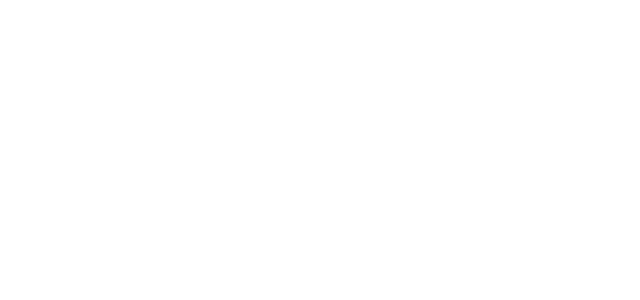
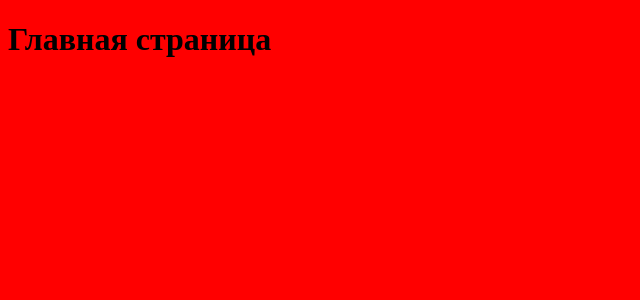
Before and after one commit to vvvmvvv/FD-band, a React (Create React App) app in the folder fdband/: page / in a window 1280 px wide. Shown: the top 300 px of the page, without its empty margins (0-640 px from the left). Built offline with nearby package versions, Linux system fonts and the light colour scheme.

Commit message:
start package folders + routers + scss works

```diff
--- a/fdband/package.json
+++ b/fdband/package.json
@@ -5,8 +5,10 @@
     "@testing-library/jest-dom": "^4.2.4",
     "@testing-library/react": "^9.5.0",
     "@testing-library/user-event": "^7.2.1",
+    "node-sass": "^4.13.1",
     "react": "^16.13.0",
     "react-dom": "^16.13.0",
+    "react-router-dom": "^5.1.2",
     "react-scripts": "3.4.0"
   },
   "scripts": {
--- a/fdband/src/App.js
+++ b/fdband/src/App.js
@@ -1,10 +1,12 @@
 import React from 'react';
 import './App.css';
 
-function App() {
+import Routes from './routes'
+
+const App = () => {
   return (
     <div className="App">
-
+          <Routes/>
     </div>
   );
 }
--- /dev/null
+++ b/fdband/src/components/Error/Error.js
@@ -0,0 +1,12 @@
+import React from "react";
+
+
+const Error = () =>{
+    return(
+        <React.Fragment>
+            <h1> Это ошибка!</h1>
+        </React.Fragment>
+
+    );
+}
+export default Error;
--- /dev/null
+++ b/fdband/src/components/Main/Main.js
@@ -0,0 +1,13 @@
+import React from 'react';
+import './Main.scss';
+
+const Main = () => {
+    return (
+        <React.Fragment>
+            <h1>Главная страница</h1>
+
+        </React.Fragment>
+    );
+}
+
+export default Main;
--- /dev/null
+++ b/fdband/src/components/Main/Main.scss
@@ -0,0 +1,3 @@
+body{
+    background-color: red;
+}
--- a/fdband/src/index.js
+++ b/fdband/src/index.js
@@ -2,8 +2,15 @@
 import ReactDOM from 'react-dom';
 import './index.css';
 import App from './App';
+import {BrowserRouter} from 'react-router-dom';
 import * as serviceWorker from './serviceWorker';
 
-ReactDOM.render(<App />, document.getElementById('root'));
+ReactDOM.render(
+    <BrowserRouter>
+              <App />
+    </BrowserRouter>
+  ,
+  document.getElementById('root')
+);
 
 serviceWorker.unregister();
--- /dev/null
+++ b/fdband/src/routes.js
@@ -0,0 +1,15 @@
+import React from 'react';
+
+import {Switch, Route} from 'react-router-dom';
+
+import Main from './components/Main/Main';
+import Error from './components/Error/Error';
+
+const Routes = () => (
+    <Switch>
+        <Route exact path='/' component={Main}/>
+        <Route exact path='*' component={Error} />
+    </Switch>
+);
+
+export default Routes;
```
Also changed, not shown: 1 other file (tests, documents, lock files or other folders).
